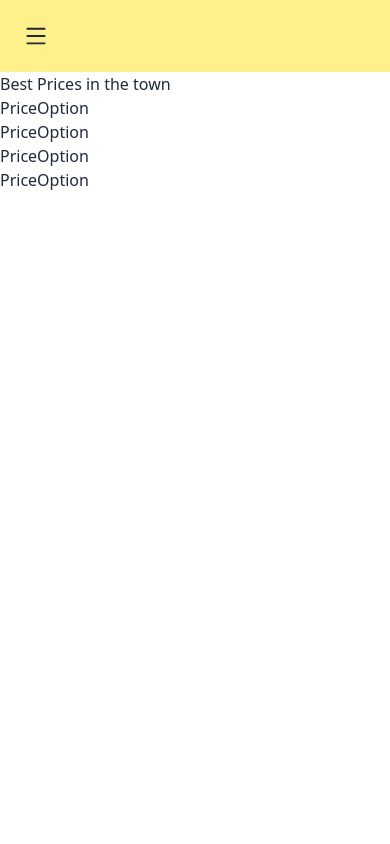
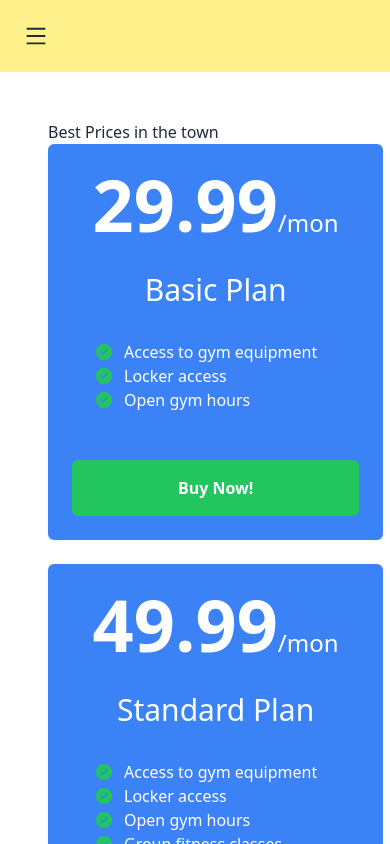
Before and after one commit to shihab4513/price-option, a React (Vite) app: page / in a window 390 px wide. Shown: the top 844 px of the page. Built offline with nearby package versions, Linux system fonts and the light colour scheme.

Commit message:
responsive pricing card is created

```diff
--- /dev/null
+++ b/src/components/Features/Features.jsx
@@ -0,0 +1,12 @@
+import React from 'react'
+import { FaCircleCheck } from "react-icons/fa6";
+
+const Features = ({feature}) => {
+  return (
+    <div className=''>
+        <p className='flex items-center gap-3'><FaCircleCheck className='text-green-500' />{feature}</p>
+    </div>
+  )
+}
+
+export default Features
--- a/src/components/PriceOption/PriceOption.jsx
+++ b/src/components/PriceOption/PriceOption.jsx
@@ -1,8 +1,23 @@
 import React from 'react'
+import Features from '../Features/Features';
 
 const PriceOption = ({option}) => {
-  return (
-    <div>PriceOption</div>
+  const {price,name,features}=option;
+    return (
+    <div className='bg-blue-500 rounded-md p-6 text-white flex flex-col'>
+        <h2 className='text-center'>
+            <span className='text-7xl font-extrabold'>{price}</span>
+            <span className='text-2xl'>/mon</span>
+
+        </h2>
+        <h4 className='text-3xl text-center my-8'>{name}</h4>
+        <div className='pl-6 flex-grow'>
+        {
+          features.map((feature,index)=><Features key={index} feature={feature}></Features>)
+        }
+        </div>
+        <button className='bg-green-500 w-full mt-12 rounded-md p-4 font-bold hover:bg-green-900'>Buy Now!</button>
+    </div>
   )
 }
 
--- a/src/components/PriceOptions/PriceOptions.jsx
+++ b/src/components/PriceOptions/PriceOptions.jsx
@@ -10,11 +10,14 @@ const priceOptions=[
 
 const PriceOptions = () => {
   return (
-    <div>
+    <div className='m-12 '>
       <h2>Best Prices in the town</h2>
+      <div className='grid md:grid-cols-3 gap-6 '>
       {
         priceOptions.map(option=><PriceOption key={option.id} option={option}></PriceOption>)
       }
+      </div>
+
     </div>
   )
 }
```
